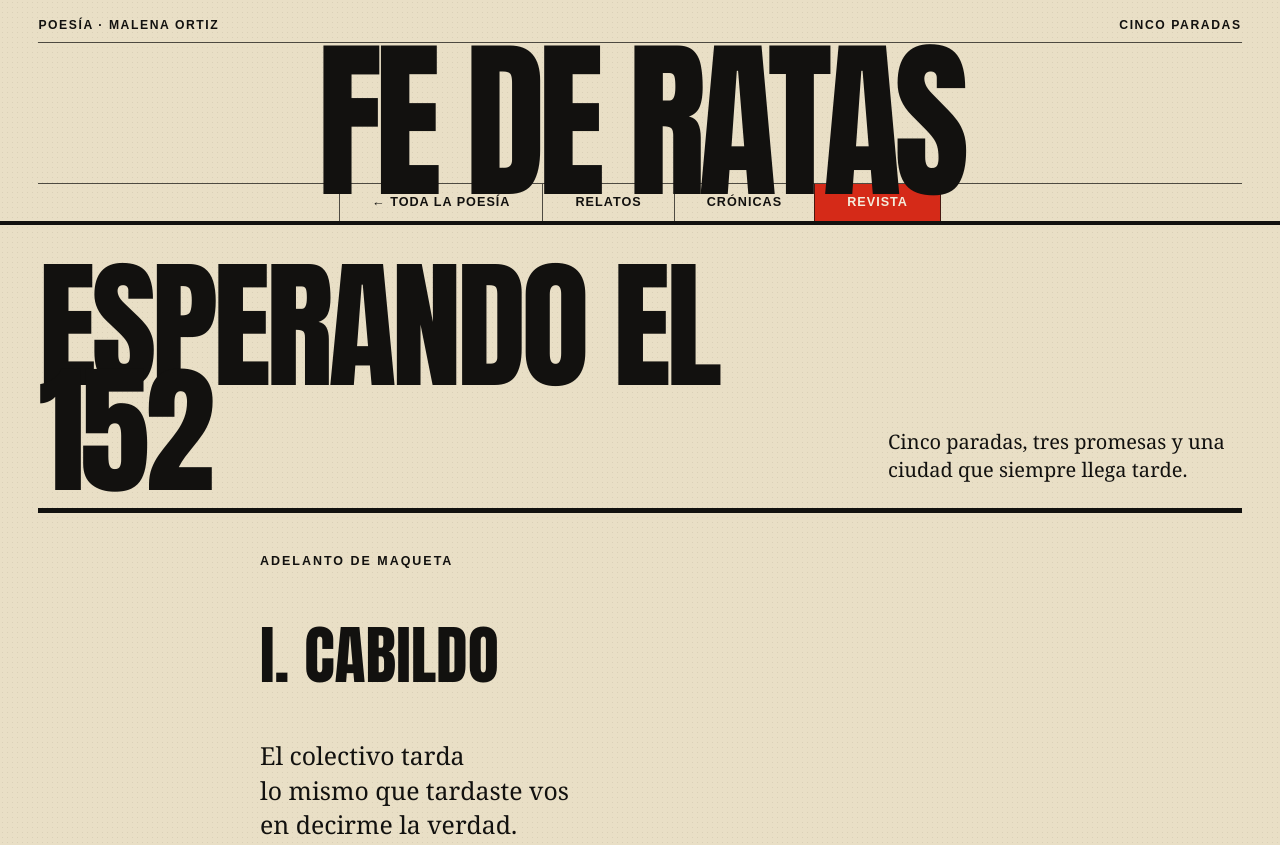
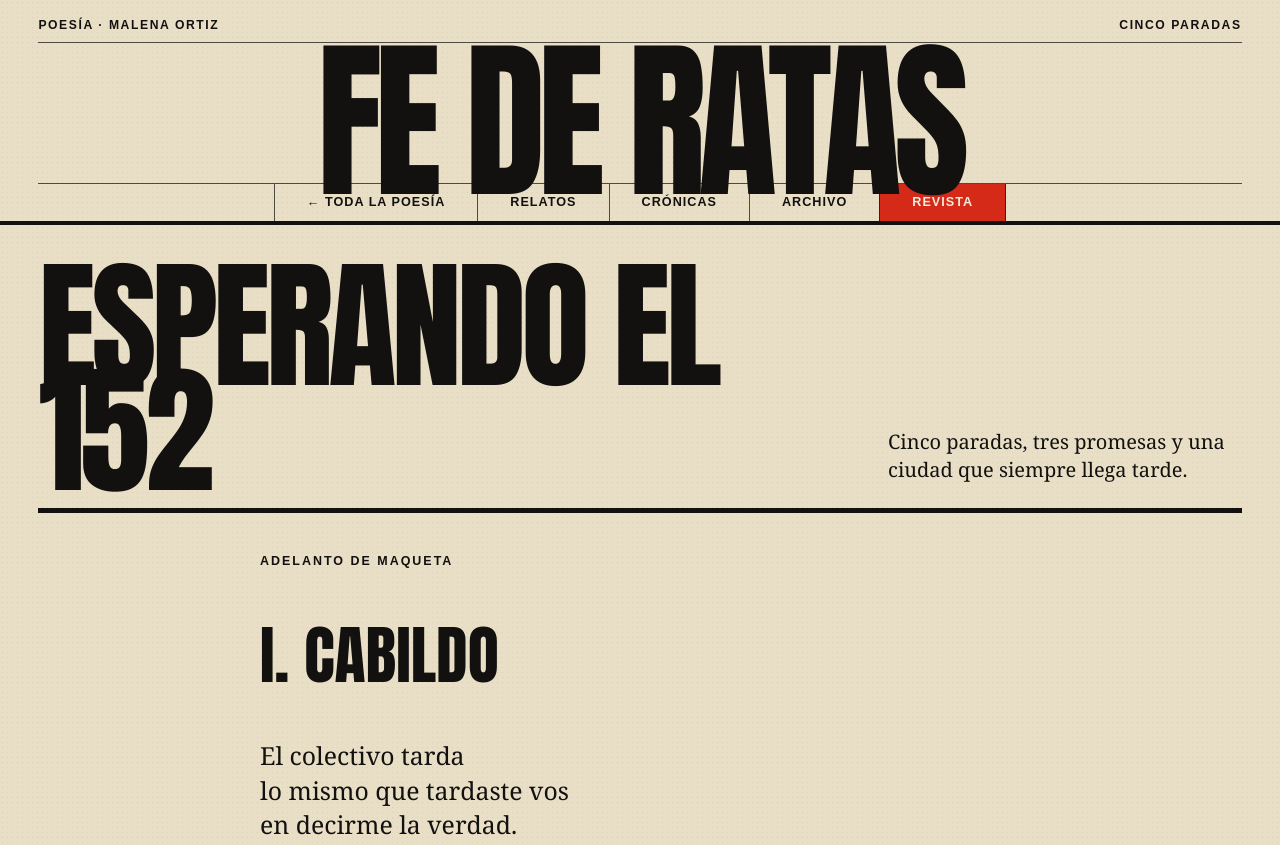
Before and after one commit to ThomasMullicundo/Fe-de-erratas, a website: page poemas-152.html in a window 1280 px wide. Shown: the top 845 px of the page. Drawn offline with Linux system fonts and the light colour scheme.

Commit message:
Add Archive navigation

```diff
--- a/poemas-152.html
+++ b/poemas-152.html
@@ -1 +1 @@
-<!doctype html><html lang="es"><head><meta charset="UTF-8"><meta name="viewport" content="width=device-width, initial-scale=1"><title>Poemas para el 152 — Fe de ratas</title><link rel="stylesheet" href="/styles.css"></head><body><header class="site-head"><div class="eyebrow"><span>Poesía · Malena Ortiz</span><span>Cinco paradas</span></div><a class="brand" href="/">FE DE RATAS</a><nav><a href="/poesia">← Toda la poesía</a><a href="/relatos">Relatos</a><a href="/cronicas">Crónicas</a><a href="/revista">Revista</a></nav></header><main class="page-main"><section class="page-title"><h1>Esperando el 152</h1><p>Cinco paradas, tres promesas y una ciudad que siempre llega tarde.</p></section><article class="reading"><p class="kicker">Adelanto de maqueta</p><h2>I. Cabildo</h2><p class="intro">El colectivo tarda<br>lo mismo que tardaste vos<br>en decirme la verdad.</p><h2>II. Después de las doce</h2><p>La serie completa ocupará esta página cuando se publiquen los textos definitivos.</p><a class="read-link" href="/poesia">Volver a poesía <span>→</span></a></article></main><footer class="footer"><div class="footer-brand">FE DE RATAS</div><div><p>Versos de alcantarilla.</p></div><div><a href="/">Portada ↑</a></div></footer></body></html>
+<!doctype html><html lang="es"><head><meta charset="UTF-8"><meta name="viewport" content="width=device-width, initial-scale=1"><title>Poemas para el 152 — Fe de ratas</title><link rel="stylesheet" href="/styles.css"></head><body><header class="site-head"><div class="eyebrow"><span>Poesía · Malena Ortiz</span><span>Cinco paradas</span></div><a class="brand" href="/">FE DE RATAS</a><nav><a href="/poesia">← Toda la poesía</a><a href="/relatos">Relatos</a><a href="/cronicas">Crónicas</a><a href="/archivo">Archivo</a><a href="/revista">Revista</a></nav></header><main class="page-main"><section class="page-title"><h1>Esperando el 152</h1><p>Cinco paradas, tres promesas y una ciudad que siempre llega tarde.</p></section><article class="reading"><p class="kicker">Adelanto de maqueta</p><h2>I. Cabildo</h2><p class="intro">El colectivo tarda<br>lo mismo que tardaste vos<br>en decirme la verdad.</p><h2>II. Después de las doce</h2><p>La serie completa ocupará esta página cuando se publiquen los textos definitivos.</p><a class="read-link" href="/poesia">Volver a poesía <span>→</span></a></article></main><footer class="footer"><div class="footer-brand">FE DE RATAS</div><div><p>Versos de alcantarilla.</p></div><div><a href="/">Portada ↑</a></div></footer></body></html>
```
